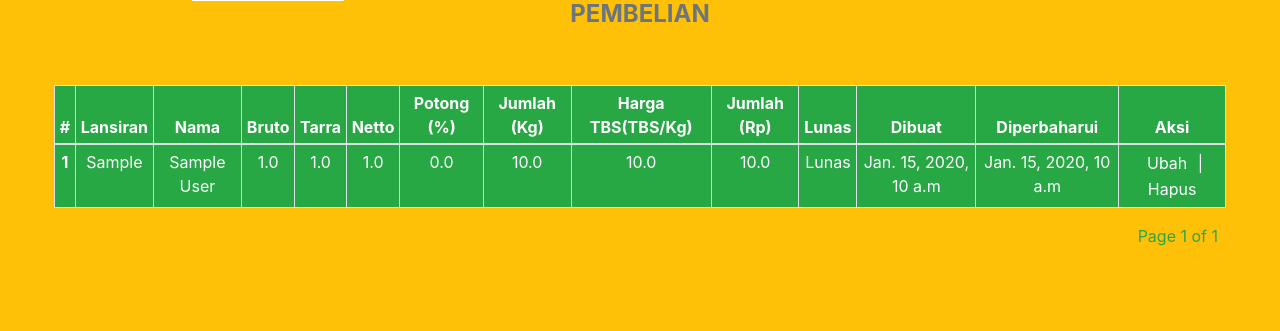
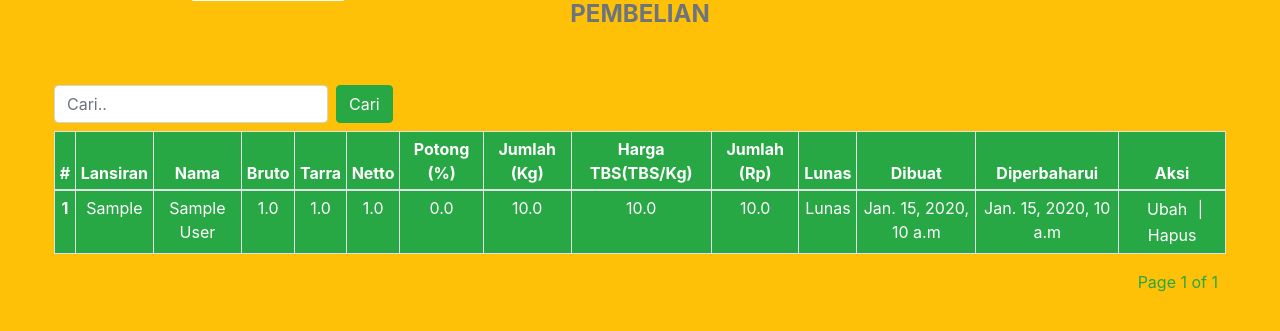
Before and after one commit to LuckyWirasakti/umb, a Django app: page /buy in a window 1280 px wide. Shown: the part 41-372 px from the top of the page. Run offline with Django 3.2, Linux system fonts and the light colour scheme; a user stored in the database is signed in; tables that the repository leaves empty hold one stand-in row (values such as "Sample post"); some libraries are stand-ins or nearby versions.

Commit message:
update perhitungan dan searching

```diff
--- a/templates/partials/buy.html
+++ b/templates/partials/buy.html
@@ -7,6 +7,17 @@
     </div>
 </div>
 <div class="row py-5 mx-4">
+    <div class="col-12">
+        <form action="" class="form-inline mb-2">
+            <div class="form-group mr-2">
+                <label for="search" class="sr-only">Password</label>
+                <input type="text" class="form-control" name="q" id="search" placeholder="Cari..">
+            </div>
+            <button type="submit" class="btn btn-success">
+                Cari
+            </button>
+        </form>
+    </div>
     <div class="col-12">
         <table class="table table-sm table-bordered bg-success text-white text-center">
             <thead>
@@ -42,16 +53,18 @@
                     <td>{{ i.amount_price }}</td>
                     <td>
                         {% if  i.paid_off %}
-                            Lunas
+                        Lunas
                         {% else %}
-                            Belum Lunas
+                        Belum Lunas
                         {% endif %}
                     </td>
                     <td>{{ i.created_at }}</td>
                     <td>{{ i.updated_at }}</td>
                     <td>
-                        <button onclick="ubah({{ i.id }})" class="border-0 bg-transparent text-white" id="ubah">Ubah</button> |
-                        <button onclick="hapus({{ i.id }}, '{{ i.name }}')" class="border-0 bg-transparent text-white" id="hapus">Hapus</button>
+                        <button onclick="ubah({{ i.id }})" class="border-0 bg-transparent text-white"
+                            id="ubah">Ubah</button> |
+                        <button onclick="hapus({{ i.id }}, '{{ i.name }}')" class="border-0 bg-transparent text-white"
+                            id="hapus">Hapus</button>
                     </td>
                 </tr>
                 {% endfor %}
@@ -67,7 +80,8 @@
                         aria-disabled="true">Previous</a>
                 </li>
                 {% endif %}
-                <li class="page-item"><a class="px-2 text-success" href="#">Page {{ page_obj.number }} of {{ page_obj.paginator.num_pages }}</a></li>
+                <li class="page-item"><a class="px-2 text-success" href="#">Page {{ page_obj.number }} of
+                        {{ page_obj.paginator.num_pages }}</a></li>
                 {% if page_obj.has_next %}
                 <li class="page-item">
                     <a class="px-2 text-success" href="?page={{ page_obj.next_page_number }}">Next</a>
--- a/templates/weight.html
+++ b/templates/weight.html
@@ -43,7 +43,7 @@
         var paid_off = $('#paid_off').val();
 
         var tara = parseFloat(bruto) - parseFloat(netto);
-        var amount_weight = parseFloat(netto) - (parseFloat(netto) * (parseFloat(discount) / 100));
+        var amount_weight = parseFloat(tara) - (parseFloat(tara) * (parseFloat(discount) / 100));
         var amount_price = (amount_weight * price);
         var csrfmiddlewaretoken = $('#csrfmiddlewaretoken').val();
         $.ajax({
@@ -152,7 +152,7 @@
         var price = $('#price').val();
         var paid_off = $('#paid_off').val();
         var tara = parseFloat(bruto) - parseFloat(netto);
-        var amount_weight = parseFloat(netto) - (parseFloat(netto) * (parseFloat(discount) / 100));
+        var amount_weight = parseFloat(tara) - (parseFloat(tara) * (parseFloat(discount) / 100));
         var amount_price = (amount_weight * price);
         var csrfmiddlewaretoken = $('#csrfmiddlewaretoken').val();
 
--- a/umb/admin/views.py
+++ b/umb/admin/views.py
@@ -43,6 +43,13 @@ class BuyViewSet(LoginRequiredMixin, ListView):
     model = Weight
     paginate_by = 10
     template_name = 'buy.html'
+
+    def get_queryset(self):
+        q = self.request.GET.get('q', None)
+        qs = super().get_queryset()
+        if q is not None:
+            return qs.filter(name__startswith=q)
+        return qs
 
 class WeightViewSet(LoginRequiredMixin, ListView):
     model = Weight
```
